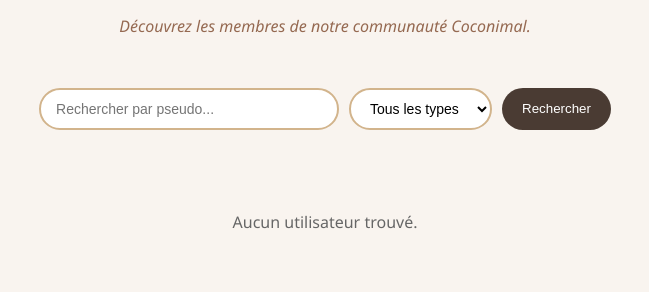
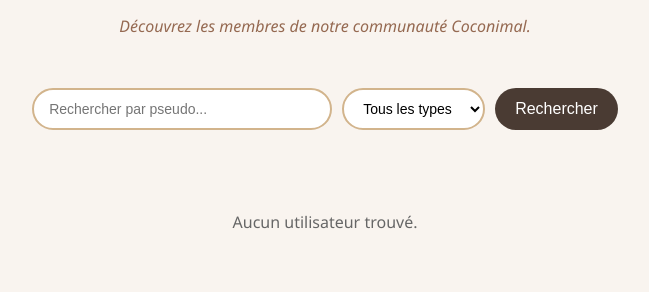
Before and after one commit to MathisSinet/CY_DevWeb_GI4, a Django app: template core/templates/social.html in a window 1280 px wide. Shown: the part 254-546 px from the top of the page, without its empty margins (315-964 px from the left). Run offline with Django 4.2, Linux system fonts and the light colour scheme; the template is opened without the code that fills it, so the values that code supplies are empty.

Commit message:
Adjustements CSS social

```diff
--- a/core/templates/social.html
+++ b/core/templates/social.html
@@ -30,7 +30,7 @@
             <button type="submit">Rechercher</button>
 
             {% if search_query or type_filter %}
-                <a href="{% url 'social' %}" class="btn-reset" style="padding: 10px 20px; background: #666; color: white; border-radius: 25px; text-decoration: none;">Réinitialiser</a>
+                <a href="{% url 'social' %}" class="btn-reset">Réinitialiser</a>
             {% endif %}
         </form>
     </div>
--- a/static/css/social.css
+++ b/static/css/social.css
@@ -39,17 +39,21 @@
     cursor: pointer;
 }
 
-.search-form button {
+.search-form button,
+.btn-reset {
     padding: 10px 20px;
     background-color: var(--col-dark);
     color: var(--col-light-4);
+    text-decoration: none;
+    font-size: inherit;
     border: none;
     border-radius: 25px;
     cursor: pointer;
     transition: background 0.25s ease, transform 0.2s ease;
 }
 
-.search-form button:hover {
+.search-form button:hover,
+.btn-reset:hover {
     background: var(--col-light-1);
     color: var(--col-dark);
     transform: translateY(-1px);
```
